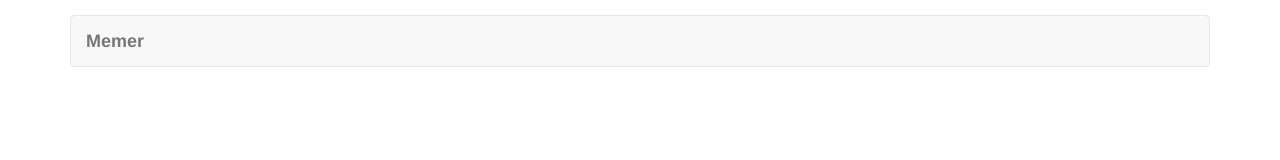
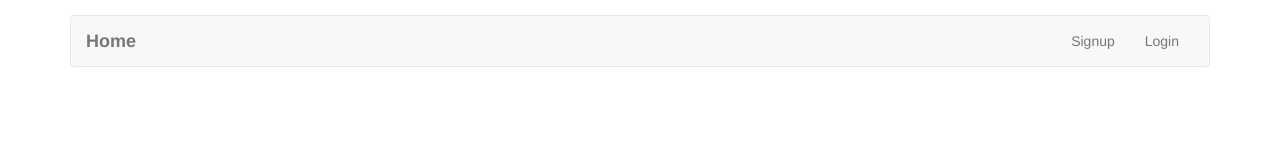
Before and after one commit to RoiIL/memer, a React (Create React App) app in the folder client/: page / in a window 1280 px wide. Shown: the top 160 px of the page. Built offline with nearby package versions, Linux system fonts and the light colour scheme.

Commit message:
Adding NotFound page

```diff
--- a/client/package.json
+++ b/client/package.json
@@ -7,6 +7,7 @@
     "react": "^16.8.4",
     "react-bootstrap": "^0.32.4",
     "react-dom": "^16.8.4",
+    "react-router-bootstrap": "^0.24.4",
     "react-router-dom": "^5.0.0",
     "react-scripts": "^2.1.8"
   },
--- a/client/src/App.js
+++ b/client/src/App.js
@@ -1,7 +1,8 @@
 import React, { Component } from 'react';
 import axios from 'axios';
 import { Link } from "react-router-dom";
-import { Navbar } from "react-bootstrap";
+import { Nav, Navbar, NavItem } from "react-bootstrap";
+// import { LinkContainer } from "react-router-bootstrap";
 import Routes from "./Routes";
 import "./App.css";
 
@@ -20,10 +21,16 @@ class App extends Component {
         <Navbar fluid collapseOnSelect>
           <Navbar.Header>
             <Navbar.Brand>
-              <Link to="/">Memer</Link>
+              <Link to="/">Home</Link>
             </Navbar.Brand>
             <Navbar.Toggle />
           </Navbar.Header>
+          <Navbar.Collapse>
+          <Nav pullRight>
+            <NavItem href="/signup">Signup</NavItem>
+            <NavItem href="/login">Login</NavItem>
+          </Nav>
+        </Navbar.Collapse>
         </Navbar>
         <Routes />
       </div>
--- a/client/src/Routes.js
+++ b/client/src/Routes.js
@@ -1,8 +1,10 @@
 import React from "react";
 import { Route, Switch } from "react-router-dom";
 import Home from "./containers/Home";
+import NotFound from "./containers/NotFound";
 
 export default () =>
   <Switch>
     <Route path="/" exact component={Home} />
+    <Route component={NotFound} />
   </Switch>;
--- /dev/null
+++ b/client/src/containers/NotFound.css
@@ -0,0 +1,4 @@
+.NotFound {
+    padding-top: 100px;
+    text-align: center;
+  }
--- /dev/null
+++ b/client/src/containers/NotFound.js
@@ -0,0 +1,7 @@
+import React from "react";
+import "./NotFound.css";
+
+export default () =>
+  <div className="NotFound">
+    <h3>Ooops! Page not found!</h3>
+  </div>;
```
Also changed, not shown: client/src/containers/Login.js (added), 1 other file (tests, documents, lock files or other folders).
